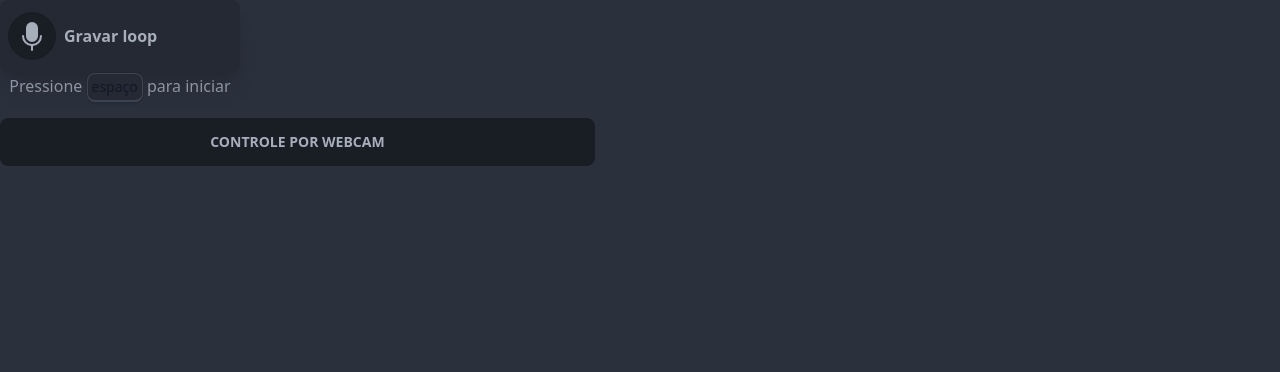
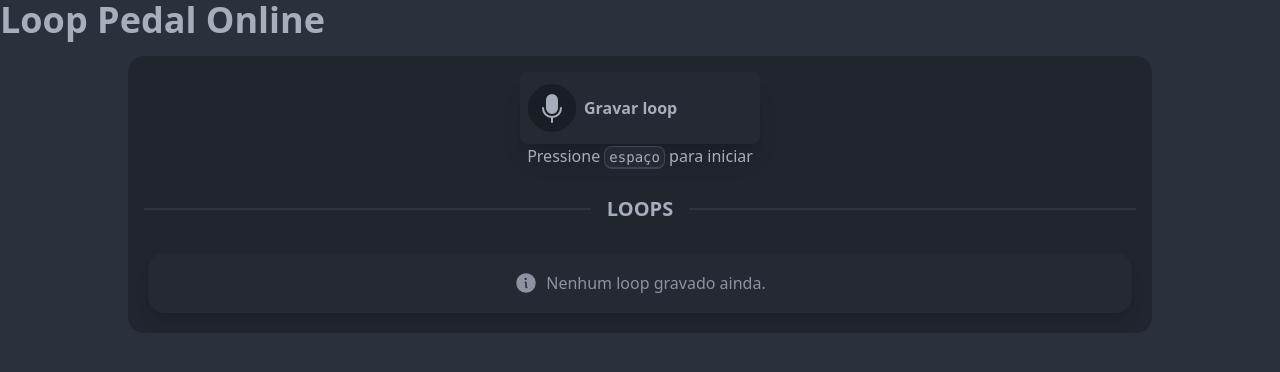
Before and after one commit to Gust4voSales/loop-pedal-online, a Next.js app: page / in a window 1280 px wide. Shown: the top 372 px of the page. Built offline with nearby package versions, Linux system fonts and the light colour scheme.

Commit message:
feat: add basic structure

```diff
--- a/src/app/home/page.tsx
+++ /dev/null
@@ -1,9 +0,0 @@
-import { AudioRecorderCard } from "@components/AudioRecorderCard";
-
-export default function Home() {
-  return (
-    <div className="h-screen flex place-items-center place-content-center">
-      <AudioRecorderCard />
-    </div>
-  );
-}
--- a/src/app/layout.tsx
+++ b/src/app/layout.tsx
@@ -1,18 +1,19 @@
-import './globals.css'
+import "./globals.css";
 
 export const metadata = {
-  title: 'Create Next App',
-  description: 'Generated by create next app',
-}
+  title: "Create Next App",
+  description: "Generated by create next app",
+};
 
-export default function RootLayout({
-  children,
-}: {
-  children: React.ReactNode
-}) {
+export default function RootLayout({ children }: { children: React.ReactNode }) {
   return (
     <html lang="en">
-      <body>{children}</body>
+      <body>
+        <div className="prose">
+          <h1>Loop Pedal Online</h1>
+        </div>
+        {children}
+      </body>
     </html>
-  )
+  );
 }
--- a/src/app/page.tsx
+++ b/src/app/page.tsx
@@ -6,6 +6,7 @@ import { AudioPlayerCard } from "@src/components/AudioPlayerCard";
 import useLoopsStore from "@stores/LoopAudio";
 import { STATUS } from "@stores/LoopAudio/LoopAudio";
 import { AudioRecorderCard } from "@components/AudioRecorderCard";
+import { Info } from "@phosphor-icons/react";
 
 export default function Home() {
   const loopsAudioStore = useLoopsStore();
@@ -13,17 +14,37 @@ export default function Home() {
   const [useExpressionDetector, setUseExpressionDetector] = useState(false);
 
   return (
-    <div className="prose flex flex-col gap-4">
-      <AudioRecorderCard />
-      {loopsAudioStore.audios.map((loop) => (
-        <AudioPlayerCard audioLoop={loop} key={loop.name} />
-      ))}
+    <div className="w-full max-w-5xl mx-auto p-4 mt-4 bg-base-300 rounded-[var(--rounded-box)]">
+      <div className="flex flex-col gap-4 items-center w-full">
+        <AudioRecorderCard />
 
-      <button onClick={() => setUseExpressionDetector(!useExpressionDetector)} className="btn">
-        CONTROLE POR WEBCAM
-      </button>
+        <div className="divider">
+          <div className="prose">
+            <h3>LOOPS</h3>
+          </div>
+        </div>
 
-      {useExpressionDetector && <ExpressionDetectorCam />}
+        <div className="w-full p-1 mx-auto flex gap-2 flex-wrap">
+          {loopsAudioStore.audios.map((loop) => (
+            <AudioPlayerCard audioLoop={loop} key={loop.name} />
+          ))}
+
+          {loopsAudioStore.audios.length === 0 && (
+            <div className="alert shadow-lg ">
+              <div className="prose mx-auto">
+                <Info size={24} weight="fill" />
+                <span>Nenhum loop gravado ainda.</span>
+              </div>
+            </div>
+          )}
+        </div>
+
+        {/* <button onClick={() => setUseExpressionDetector(!useExpressionDetector)} className="btn w-min">
+        WEBCAM
+      </button> */}
+
+        {useExpressionDetector && <ExpressionDetectorCam />}
+      </div>
     </div>
   );
 }
```
